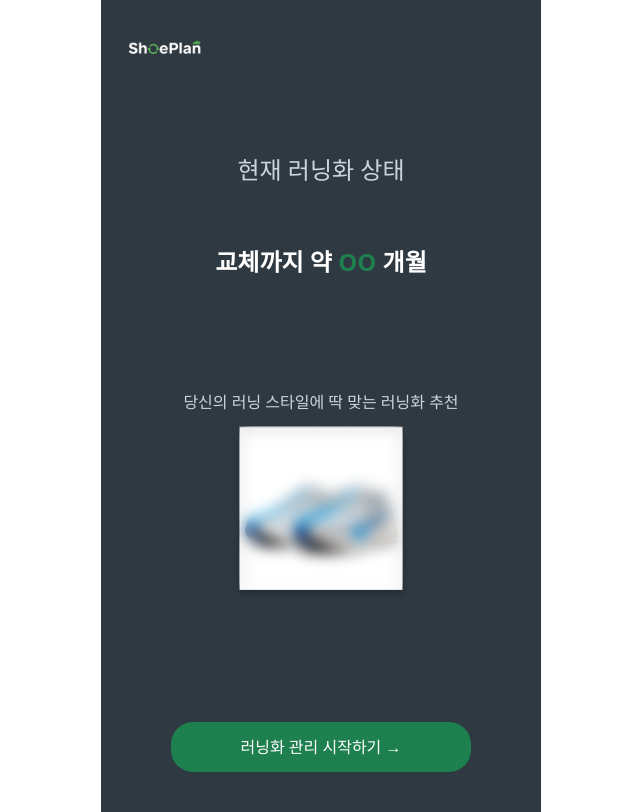
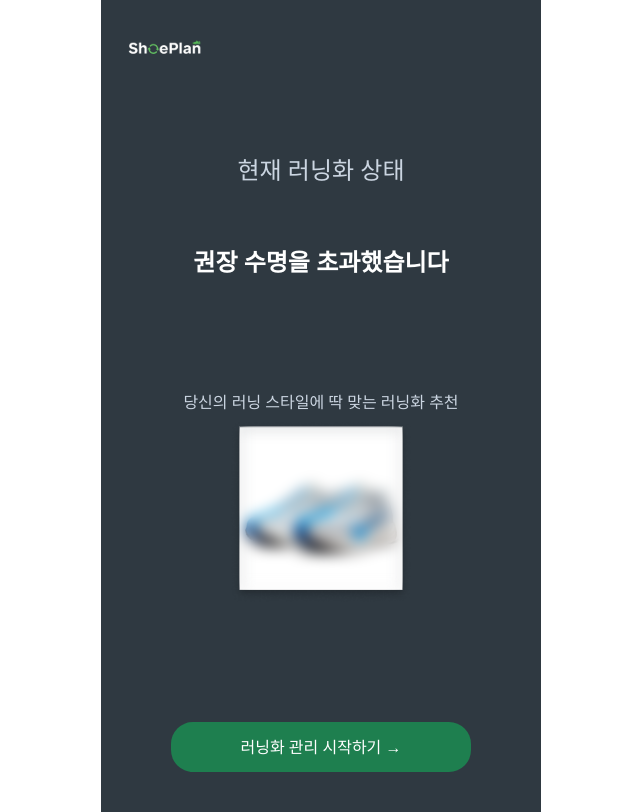
Before and after one commit to ychanwoo/ShoePlan, a Next.js app: page /steps/preview in a window 1280 px wide. Shown: the whole page, without its empty margins (319-959 px from the left). Built offline with nearby package versions, Linux system fonts and the light colour scheme; sample sign-in values are in the browser's storage.

Commit message:
feat: implement preview result page

```diff
--- a/src/app/home/HomeClient.tsx
+++ b/src/app/home/HomeClient.tsx
@@ -3,29 +3,42 @@
 import HeaderBar from "@/components/common/HeaderBar";
 import TabBar from "@/components/common/TabBar";
 import ShoeLifeProgress from "@/components/homeTab/ShoeLifeProgress";
+import { calculateShoeLife } from "@/utils/calculateShoeLife";
 
-export default function HomePage() {
+export default function HomeClient() {
+  const shoeLife = calculateShoeLife();
+  if (!shoeLife) return null;
+  const remainmingKm = shoeLife.recommendedLife - shoeLife.usedDistance;
   return (
     <>
       <HeaderBar title="Home" showInfo />
 
       <div className="h-[calc(100vh-11vh)] overflow-y-auto pb-100">
         <div className="flex flex-col items-center relative top-25">
-          <ShoeLifeProgress percentage={72} />
+          <ShoeLifeProgress percentage={shoeLife?.usagePercent} />
         </div>
 
         <div className="text-[#CBD5E1] text-center relative top-40">
+          {/* percentage에 따라 문구 조정 */}
           <p className="font-light">아직 사용하기 좋아요</p>
-          <p className="text-2xl">교체 권장 까지 {130}일 남음</p>
+          <p className="text-2xl">
+            교체 권장 까지 {shoeLife.remainingMonths}개월 남음
+          </p>
         </div>
 
         <div className="text-[#CBD5E1] text-center space-y-3 font-light relative top-55">
           <p>
-            총 권장 수명: <span>{500}km</span>
+            총 권장 수명: <span>{shoeLife.recommendedLife}km</span>
           </p>
-          <p>
-            현재 주행 거리: <span>{160}km</span>
-          </p>
+          {shoeLife.usagePercent >= 100 ? (
+            <p>
+              총 달린 거리: <span>{shoeLife.usedDistance}km</span>
+            </p>
+          ) : (
+            <p>
+              남은 주행 거리: <span>{remainmingKm}km</span>
+            </p>
+          )}
         </div>
       </div>
 
--- a/src/app/steps/preview/page.tsx
+++ b/src/app/steps/preview/page.tsx
@@ -1,9 +1,21 @@
+"use client";
 import Image from "next/image";
 import LogoImg from "@/assets/logo.svg";
 import ExShoe from "@/assets/example-shoe.png";
 import MainBtn from "@/components/button/MainBtn";
+import { calculateShoeLife } from "@/utils/calculateShoeLife";
+import { useState } from "react";
 
-export default function previewPage() {
+export default function PreviewPage() {
+  const [shoeLife] = useState(() => {
+    if (typeof window === "undefined") return null;
+    return calculateShoeLife();
+  });
+
+  if (!shoeLife) return null;
+
+  const isExceeded =
+    shoeLife.remainingMonths === 0 && shoeLife.usagePercent === 100;
   return (
     <>
       {/* 상단 로고 이미지*/}
@@ -24,7 +36,17 @@ export default function previewPage() {
 
         <div className="relative top-30">
           <p className="text-white text-2xl font-semibold text-center">
-            교체까지 약 <span className="text-[#1E7F4F]">OO</span> 개월
+            {isExceeded ? (
+              <>권장 수명을 초과했습니다</>
+            ) : (
+              <>
+                교체까지 약
+                <span className="text-[#1E7F4F] pl-2 pr-1">
+                  {shoeLife?.remainingMonths}
+                </span>
+                개월
+              </>
+            )}
           </p>
         </div>
 
```
